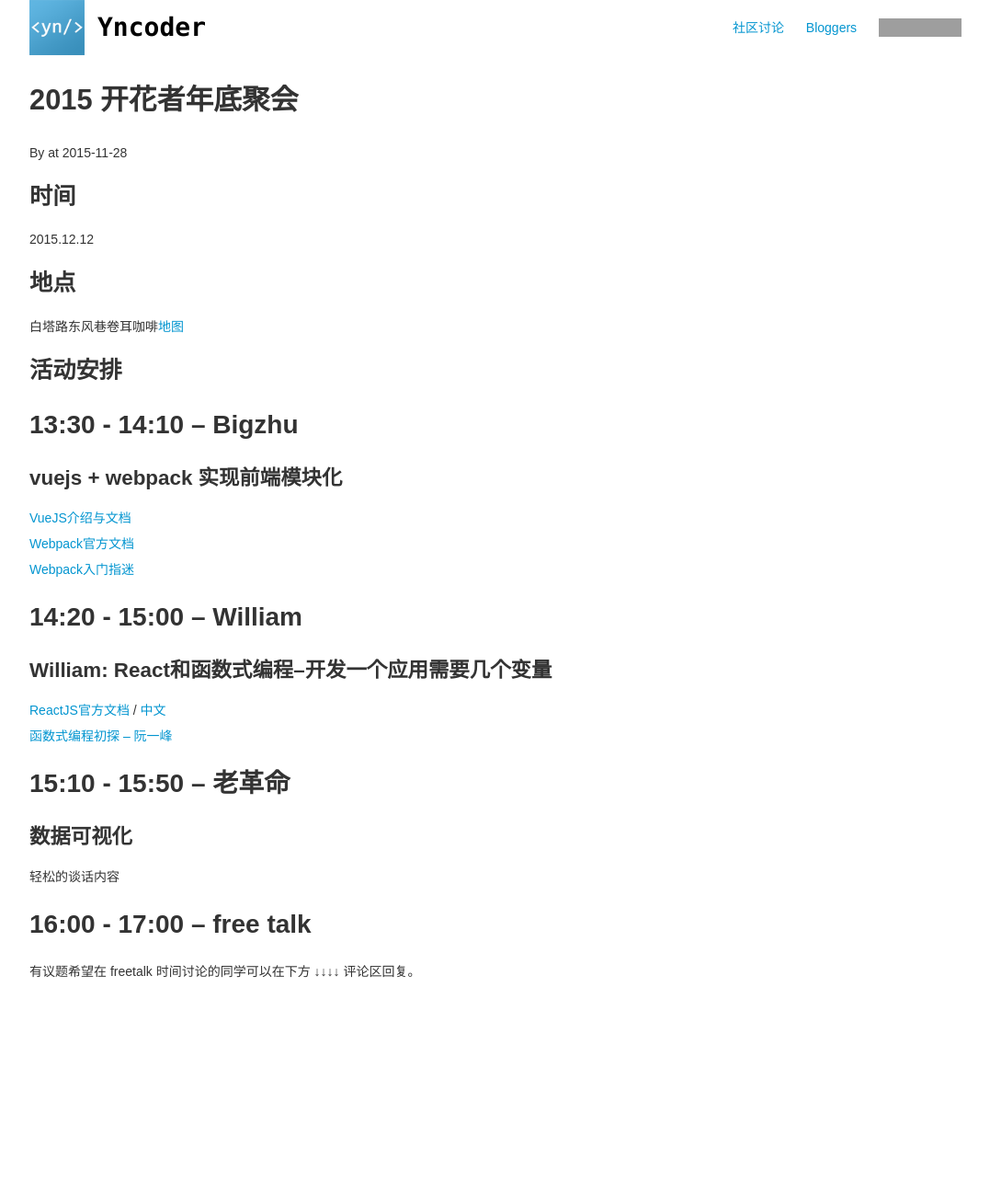
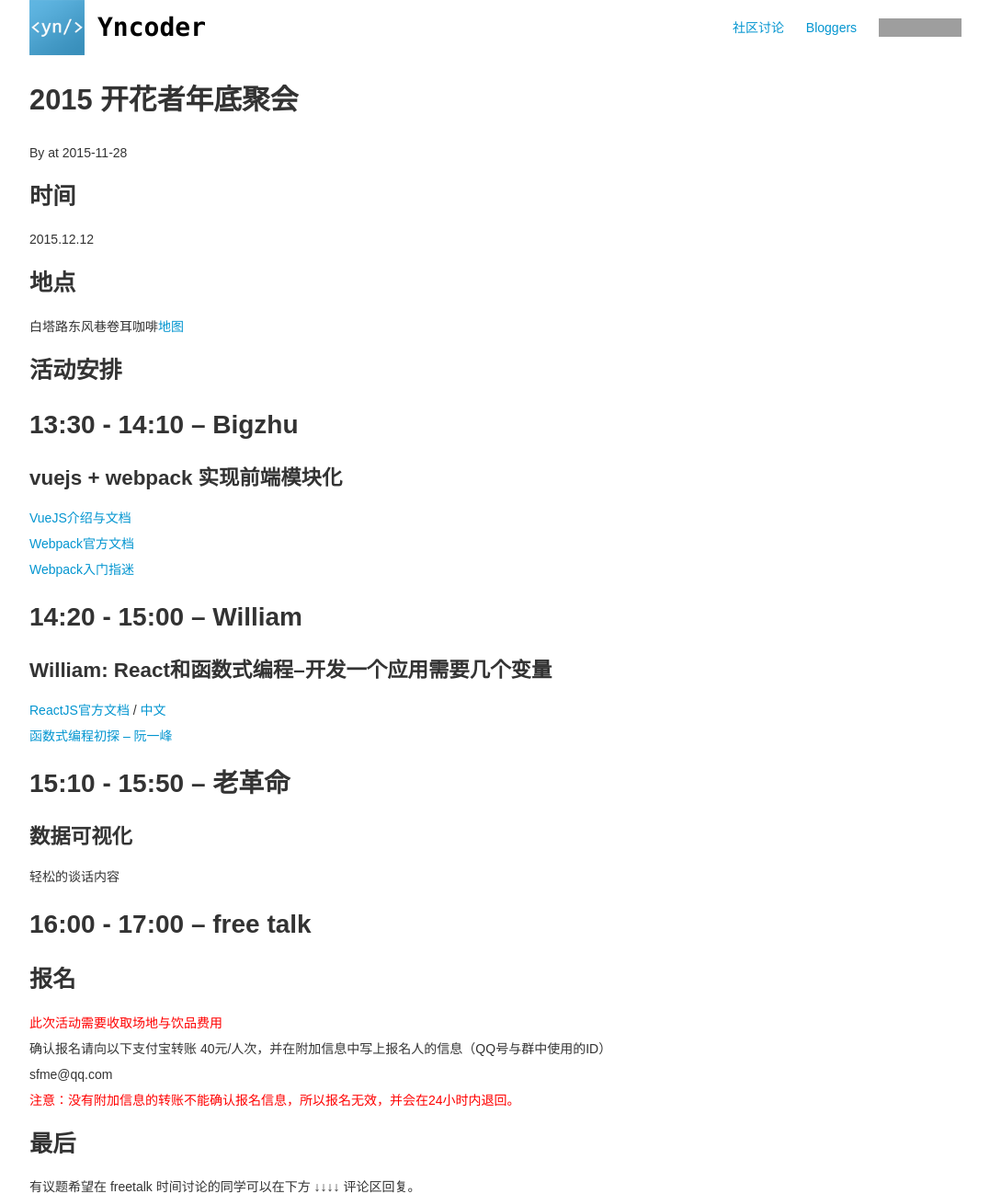
Before and after one commit to yncoder/yncoder.github.io, a Jekyll site: the page built from _posts/2015-11-28-2015-year-end-party.md, in a window 1280 px wide. Shown: the whole page at 92% size, without its empty margins (96-1173 px from the left). Built offline with Jekyll 4.4.1, drawn with Linux system fonts in a browser that asks for light colours; nearby versions of some CDN libraries; comment, search, counter and statistics services are not loaded; before the commit the page ends 1064 px from its top, so only the background shows below that; grey boxes are pictures that could not be loaded.

Commit message:
Update 2015-11-28-2015-year-end-party.md

```diff
--- a/_posts/2015-11-28-2015-year-end-party.md
+++ b/_posts/2015-11-28-2015-year-end-party.md
@@ -42,4 +42,16 @@ title: 2015 开花者年底聚会
 
 ## 16:00 - 17:00 -- free talk
 
+### 报名
+
+<span style='color:red'>此次活动需要收取场地与饮品费用</span>
+
+确认报名请向以下支付宝转账 40元/人次，并在附加信息中写上报名人的信息（QQ号与群中使用的ID）
+
+sfme@qq.com
+
+<span style='color:red'>注意：没有附加信息的转账不能确认报名信息，所以报名无效，并会在24小时内退回。</span>
+
+### 最后
+
 有议题希望在 freetalk 时间讨论的同学可以在下方 ↓↓↓↓ 评论区回复。
```
